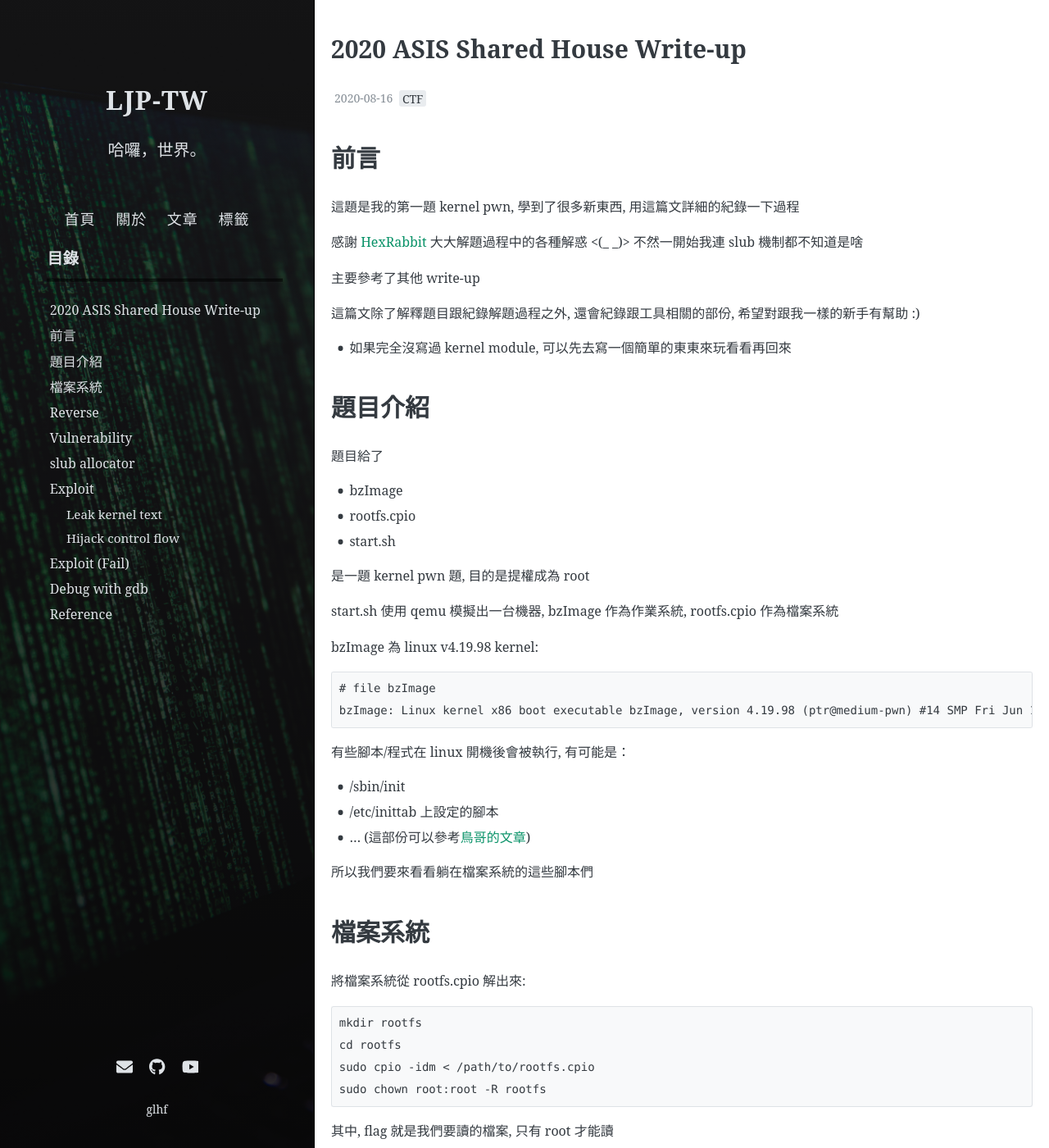
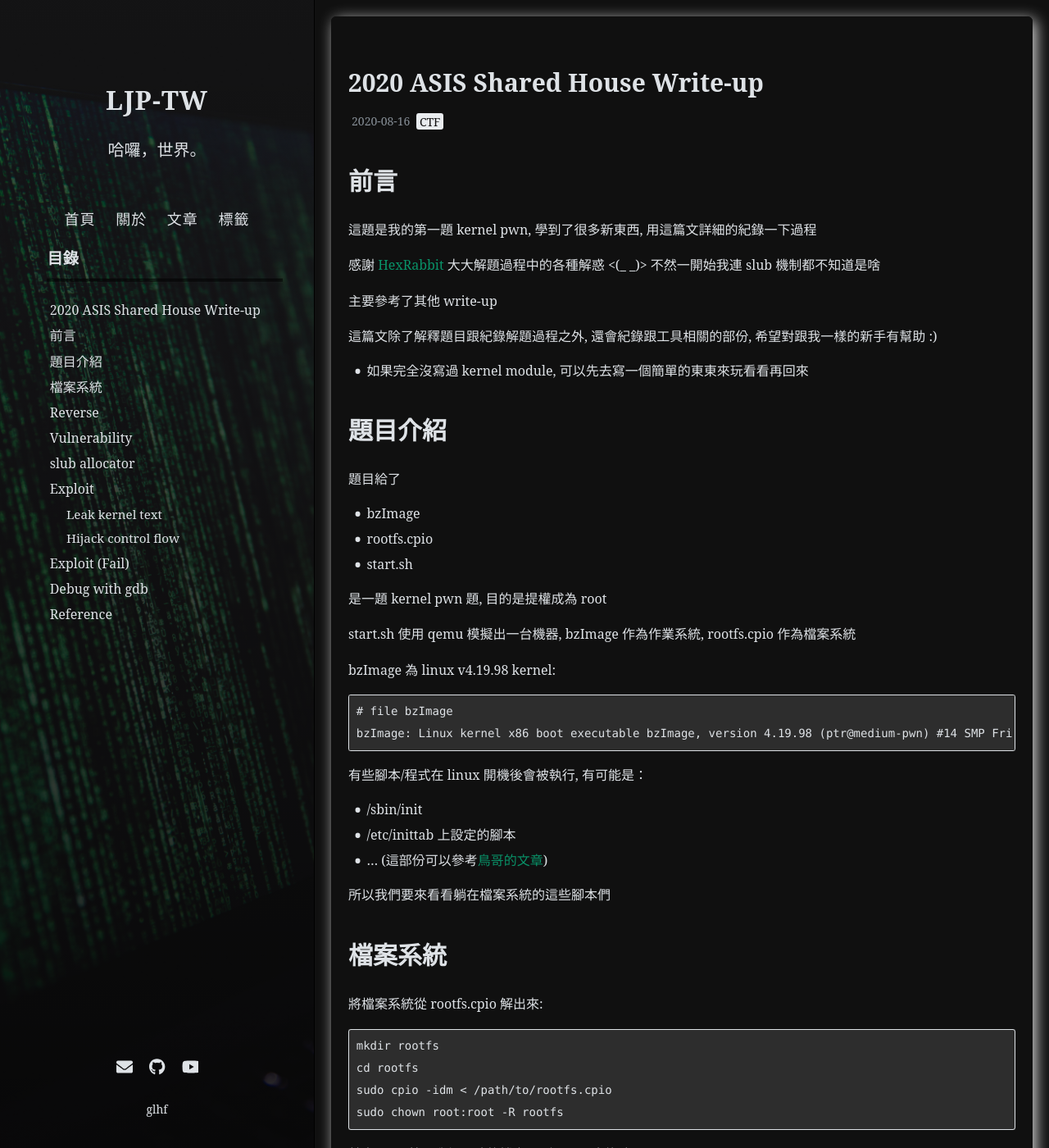
Before and after one commit to LJP-TW/blog, a Jekyll site: the page built from _posts/2020-08-16-ASIS-CTF-shared_house.md, in a window 1280 px wide and 1400 px high. Shown: the whole window at 82% size. Built offline with Jekyll 4.4.1, drawn with Linux system fonts in a browser that asks for light colours; comment, search, counter and statistics services are not loaded.

Commit message:
Update css

```diff
--- a/_includes/nav.html
+++ b/_includes/nav.html
@@ -34,7 +34,3 @@
     </footer>
   </div>
 </div>
-
-<div class="wrapper-sidebar-cover" id="wrapper-sidebar-cover">
-    <div class="spinner"></div>
-</div>
--- a/_layouts/post.html
+++ b/_layouts/post.html
@@ -3,6 +3,7 @@ layout: default
 ---
 
 <article class="posts">
+  <div class="post">
     <h1>{{ page.title }}</h1>
 
     <div clsss="meta">
@@ -28,6 +29,7 @@ layout: default
     <div class="entry">
       {{ content }}
     </div>
+  </div>
 
   <div class="pagination">
     {% if page.previous.url %}
--- a/_sass/_highlights.scss
+++ b/_sass/_highlights.scss
@@ -20,14 +20,14 @@ pre.highlight {
   -webkit-overflow-scrolling: touch;
 }
 
-.highlight  { background: $oc-gray-0; }
-.highlight .c { color: #999988; font-style: italic } /* Comment */
+.highlight  { background: #2d2d2d; }
+.highlight .c { color: #ce9178; font-style: italic } /* Comment */
 .highlight .err { color: #a61717; background-color: #e3d2d2 } /* Error */
-.highlight .k { font-weight: bold } /* Keyword */
+.highlight .k { font-weight: bold; color: #569cd6 } /* Keyword */
 .highlight .o { font-weight: bold } /* Operator */
 .highlight .cm { color: #999988; font-style: italic } /* Comment.Multiline */
 .highlight .cp { color: #999999; font-weight: bold } /* Comment.Preproc */
-.highlight .c1 { color: #999988; font-style: italic } /* Comment.Single */
+.highlight .c1 { color: #ce9178; font-style: italic } /* Comment.Single */
 .highlight .cs { color: #999999; font-weight: bold; font-style: italic } /* Comment.Special */
 .highlight .gd { color: #000000; background-color: #ffdddd } /* Generic.Deleted */
 .highlight .gd .x { color: #000000; background-color: #ffaaaa } /* Generic.Deleted.Specific */
@@ -43,27 +43,30 @@ pre.highlight {
 .highlight .gt { color: #aa0000 } /* Generic.Traceback */
 .highlight .kc { font-weight: bold } /* Keyword.Constant */
 .highlight .kd { font-weight: bold } /* Keyword.Declaration */
+.highlight .kn { color: #a586c0 } /* ??? */
 .highlight .kp { font-weight: bold } /* Keyword.Pseudo */
 .highlight .kr { font-weight: bold } /* Keyword.Reserved */
-.highlight .kt { color: #445588; font-weight: bold } /* Keyword.Type */
+.highlight .kt { color: #569cd6; font-weight: bold } /* Keyword.Type */
 .highlight .m { color: #009999 } /* Literal.Number */
-.highlight .s { color: #d14 } /* Literal.String */
+.highlight .s { color: #ce9178 } /* Literal.String */
+.highlight .n { color: #9cdcfe } /* */
 .highlight .na { color: #008080 } /* Name.Attribute */
-.highlight .nb { color: #0086B3 } /* Name.Builtin */
+.highlight .nb { color: #4ec9b0 } /* Name.Builtin */
 .highlight .nc { color: #445588; font-weight: bold } /* Name.Class */
 .highlight .no { color: #008080 } /* Name.Constant */
 .highlight .ni { color: #800080 } /* Name.Entity */
 .highlight .ne { color: #990000; font-weight: bold } /* Name.Exception */
-.highlight .nf { color: #990000; font-weight: bold } /* Name.Function */
-.highlight .nn { color: #555555 } /* Name.Namespace */
+.highlight .nf { color: #dcdcaa; font-weight: bold } /* Name.Function */
+.highlight .nn { color: #d4d4d4 } /* Name.Namespace */
 .highlight .nt { color: #000080 } /* Name.Tag */
 .highlight .nv { color: #008080 } /* Name.Variable */
 .highlight .ow { font-weight: bold } /* Operator.Word */
 .highlight .w { color: #bbbbbb } /* Text.Whitespace */
-.highlight .mf { color: #009999 } /* Literal.Number.Float */
-.highlight .mh { color: #009999 } /* Literal.Number.Hex */
-.highlight .mi { color: #009999 } /* Literal.Number.Integer */
-.highlight .mo { color: #009999 } /* Literal.Number.Oct */
+.highlight .mf { color: #b5cea8 } /* Literal.Number.Float */
+.highlight .mh { color: #b5cea8 } /* Literal.Number.Hex */
+.highlight .mi { color: #b5cea8 } /* Literal.Number.Integer */
+.highlight .mo { color: #b5cea8 } /* Literal.Number.Oct */
+.highlight .sa { color: #569cd6 } /* */
 .highlight .sb { color: #d14 } /* Literal.String.Backtick */
 .highlight .sc { color: #d14 } /* Literal.String.Char */
 .highlight .sd { color: #d14 } /* Literal.String.Doc */
--- a/_sass/_variables.scss
+++ b/_sass/_variables.scss
@@ -33,16 +33,18 @@ $base-font-size: 16px;
 $small-font-size: 14px;
 
 // Colors
-$base-color: $oc-gray-8;
+$base-color: $oc-gray-3;
 $base-lighten-color: $oc-gray-3;
 $base-lightener-color: $oc-gray-4;
 
-$background-color: $oc-gray-0;
+$background-color: #101010;
 $background-lighten-color: hsla(210, 17%, 98%, 0.42);
 
+$tag-color: #101010;
 $text-color: $base-color;
 $link-color: $oc-teal-8;
 $link-lighten-color: $oc-teal-6;
+$link-bg-color: $oc-gray-3;
 $link-bghv-color: $oc-teal-0;
 $divider-color: $black;
 
--- a/js/onload.js
+++ b/js/onload.js
@@ -1,6 +1,2 @@
 function body_onload() {
-    let timeoutID = window.setTimeout(() => {
-        let cover = document.getElementById('wrapper-sidebar-cover');
-        cover.remove();
-    }, 500);
 }
--- a/style.scss
+++ b/style.scss
@@ -17,6 +17,7 @@
 
 html {
   font-size: $base-font-size;
+  background: $background-color;
 }
 
 html::-webkit-scrollbar-track
@@ -32,7 +33,7 @@ html::-webkit-scrollbar
 
 html::-webkit-scrollbar-thumb
 {
-  background-color: #000000;
+  background-color: $base-color;
 }
 
 body {
@@ -426,7 +427,7 @@ img {
   width: 30%;
   -webkit-background-size: cover;
   background-size: cover;
-  background-color: $oc-gray-9;
+  background-color: $background-color;
   height: 100%;
   top: 0;
   left:0;
@@ -530,6 +531,7 @@ nav {
 .wrapper-content {
   float: right;
   width: 70%;
+  background: $background-color;
 
   @include mobile {
     float: none;
@@ -557,7 +559,7 @@ nav {
       > a {
         margin: 3px 3px 3px 0;
         padding: .5px 4px;
-        color: $base-color;
+        color: $tag-color;
         background-color: $tag-index-label-background-color;
         border-radius: 3px;
 
@@ -571,13 +573,19 @@ nav {
 }
 
 .posts > .post {
-  padding-bottom: 2em;
-  border-bottom: 1px solid $divider-color;
+  // padding-bottom: 2em;
+  border: 1px solid $background-color;
+  border-radius: 6px;
+  margin-top: 20px;
+  margin-bottom: 20px;
+  padding: 20px;
+  box-shadow: 4px 4px 18px #d8d8d8;
+  // border-bottom: 1px solid $divider-color;
 }
 
 .posts > .post:last-child {
-  padding-bottom: 1em;
-  border-bottom: none;
+  // padding-bottom: 1em;
+  // border-bottom: none;
 }
 
 
@@ -725,7 +733,7 @@ nav {
 // pagination
 
 .pagination {
-  border-top: 1px solid $divider-color;
+  // border-top: 1px solid $divider-color;
   font-weight: 300;
   padding: 40px 0;
   width: 100%;
@@ -743,7 +751,7 @@ nav {
       color: $oc-gray-8;
       border: 1px solid $divider-color;
       padding: 10px 20px;
-      background: $background-color;
+      background: $link-bg-color;
 
       &:hover, &:focus {
         color: $oc-gray-9;
@@ -761,7 +769,7 @@ nav {
       color: $oc-gray-8;
       border: 1px solid $divider-color;
       padding: 10px 20px;
-      background: $background-color;
+      background: $link-bg-color;
 
       &:hover, &:focus {
         color: $oc-gray-9;
@@ -800,7 +808,7 @@ nav {
     > a {
       display: inline-block;
       margin: 1px;
-      color: $base-color;
+      color: $tag-color;
       background-color: $tag-index-label-background-color;
       border-radius: 3px;
 
```
Lines whose indentation alone changed are shown as unchanged.
